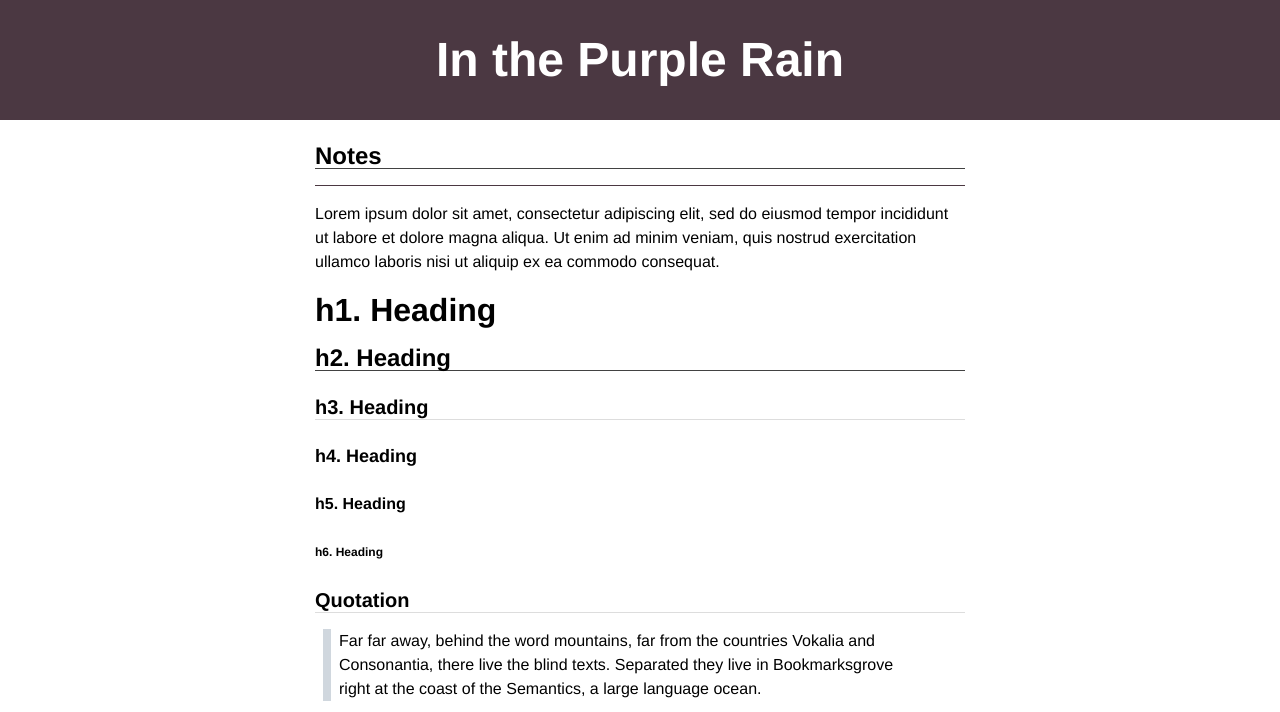
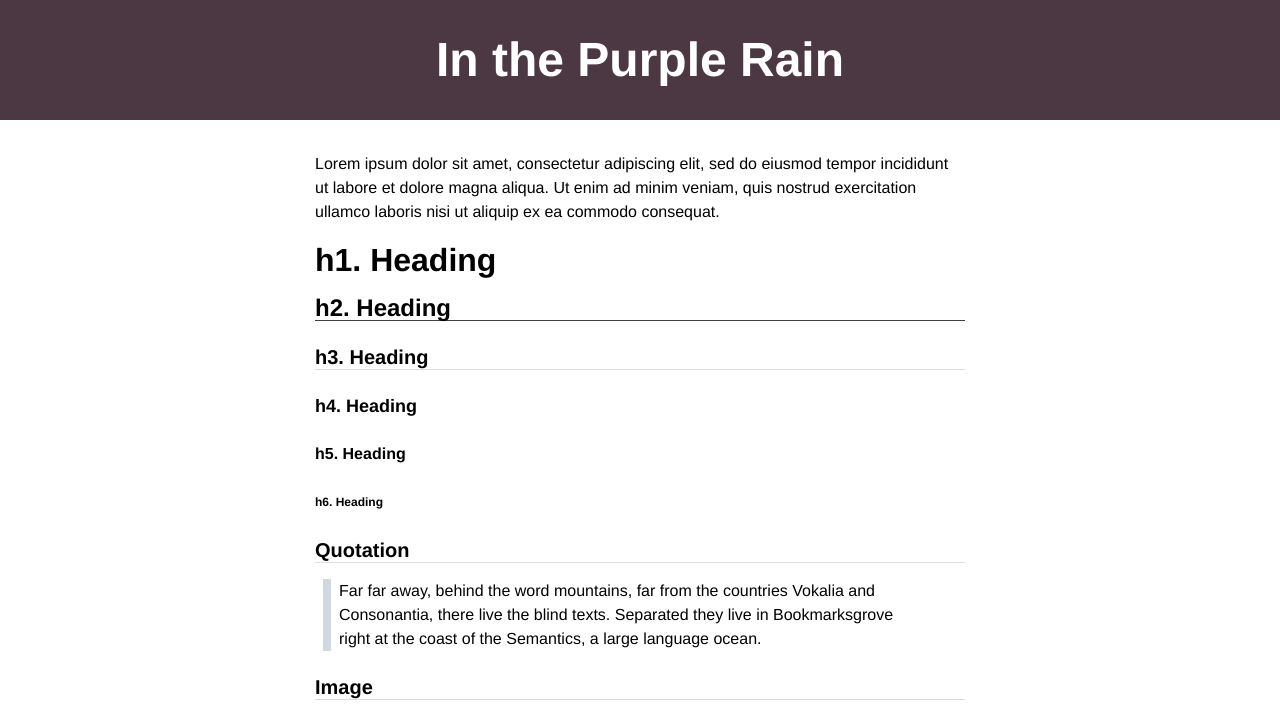
Before and after one commit to justgetwet/purplerain, a Jekyll site: the page built from index.md, in a window 1280 px wide, cut to the strip 0-712 px from the top of the page. Built offline with Jekyll 4.4.1, drawn with Linux system fonts in a browser that asks for light colours.

Commit message:
add #424242

```diff
--- a/_sass/main.scss
+++ b/_sass/main.scss
@@ -38,6 +38,7 @@ main, footer {
 }
 
 main {
+  padding-top: var(--spacing-2);
   h2 {
     border-bottom: 1px solid #424242;
   }
--- a/index.md
+++ b/index.md
@@ -3,7 +3,4 @@ layout: default
 title: "Top Page"
 ---
 
-## Notes
-<hr/>
-
 {% include_relative notes.md %}
```
